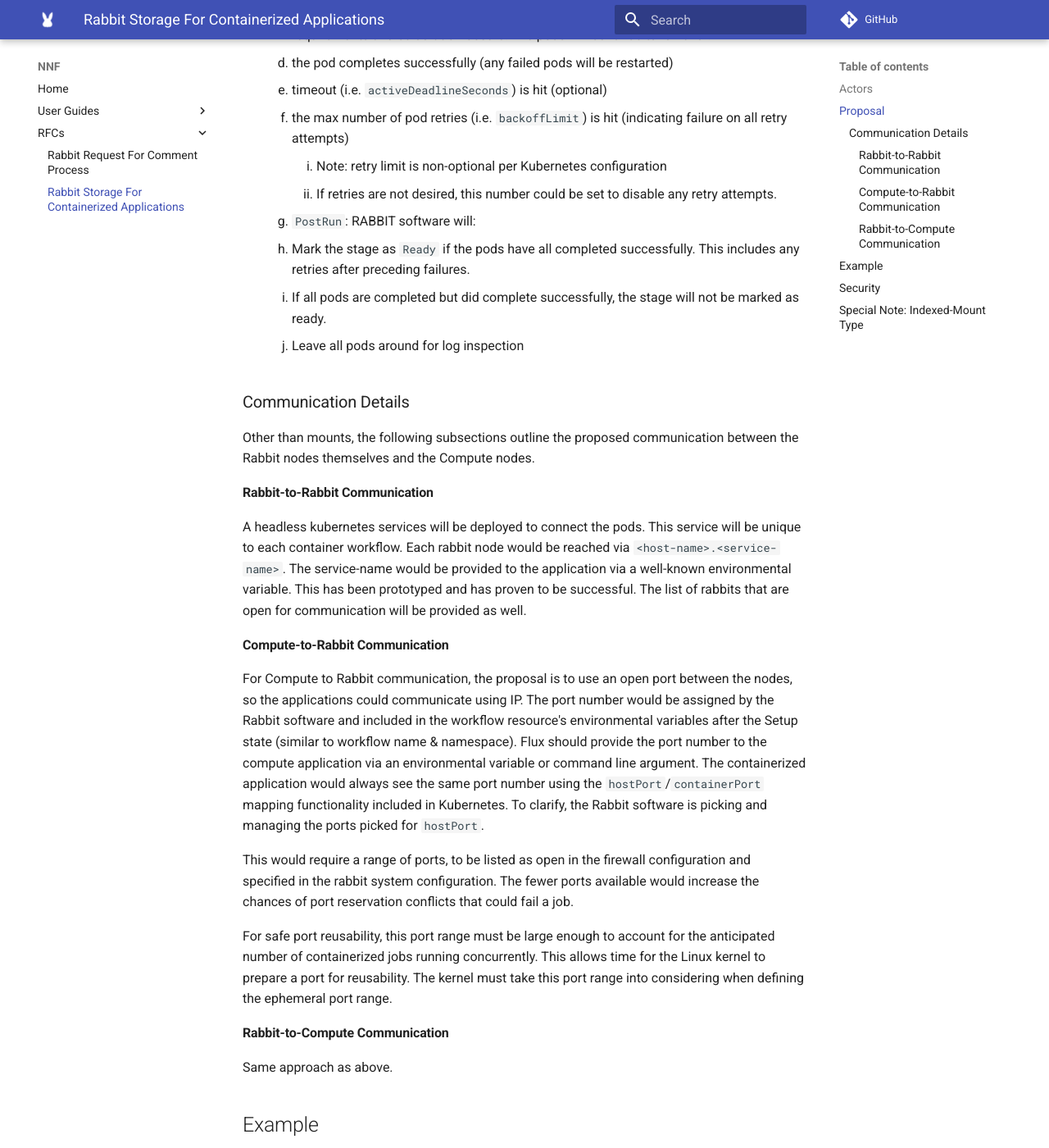
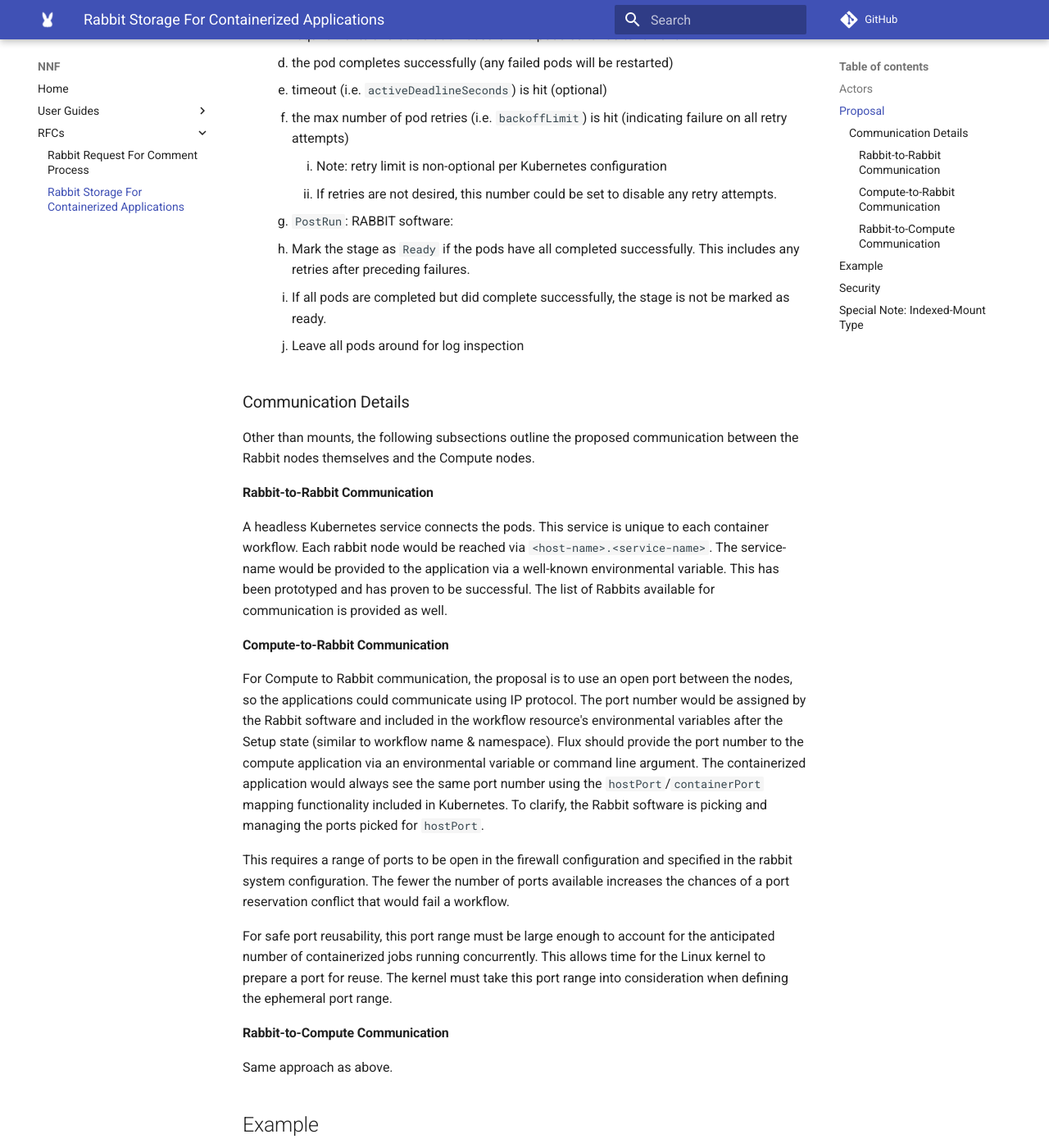
Before and after one commit to NearNodeFlash/NearNodeFlash.github.io, an MkDocs documentation site: the page built from docs/rfcs/0002/readme.md, in a window 1280 px wide and 1400 px high, scrolled down 1808 px. Shown: the whole window at 82% size. Built offline with MkDocs 1.6.1 and Material for MkDocs 9.7.7, drawn with Linux system fonts in a browser that asks for light colours; comment, search, counter and statistics services are not loaded; some of the changed text lies outside the part shown.

Commit message:
Apply Tony's suggestions from code review
Co-authored-by: Tony Floeder <anthony.floeder@hpe.com>

````diff
--- a/docs/rfcs/0002/readme.md
+++ b/docs/rfcs/0002/readme.md
@@ -24,7 +24,7 @@
 
 ## Proposal
 
-The proposal below outlines the high level behavior of using containers:
+The proposal below outlines the high level behavior of running containers in a workflow:
 
 1. The AUTHOR writes their application expecting NNF Storage at specific locations. For each storage requirement, they define:
     1. a unique name for the storage which can be referenced in the 'container' directive
@@ -35,23 +35,23 @@
     1. a unique name for the program to be referred by USER
     2. the pod template specification for executing their program
     3. the NNF storage requirements described above.
-3. The ADMINISTRATOR creates a corresponding _NNF Container Profile_ custom kubernetes resource with the necessary NNF storage requirements and pod specification as described by the AUTHOR
+3. The ADMINISTRATOR creates a corresponding _NNF Container Profile_ Kubernetes custom resource with the necessary NNF storage requirements and pod specification as described by the AUTHOR
 4. The USER who desires to use the application works with the AUTHOR and the related NNF Container Profile to understand the storage requirements
-5. The USER submits a WLM job with the #DW container fields populated
-6. WLM runs the job and drives the job through the following stages...
-    1. `Proposal`: RABBIT validates the #DW container directive by comparing the supplied values to what is listed in the NNF Container Profile. If the USER fails to meet the requirements, the job fails
-    2. `PreRun`: RABBIT software will:
-        1. create a config map reflecting the storage requirements and any runtime parameters; this is provided to the container at the volume mount named `nnf-config`, if specified
-        2. duplicate the pod template specification from the Container Profile and patches the necessary Volumes and the config map. The spec is used as the basis for starting the necessary pods and containers.
-    3. The containerized application(s) executes. The expected mounts are available per the requirements and celebration occurs. The pods will continue to run until:
+5. The USER submits a WLM job with the #DW container directive variables populated
+6. WLM runs the workflow and drives it through the following stages...
+    1. `Proposal`: RABBIT validates the #DW container directive by comparing the supplied values to those listed in the NNF Container Profile. If the workflow fails to meet the requirements, the job fails
+    2. `PreRun`: RABBIT software:
+        1. creates a config map reflecting the storage requirements and any runtime parameters; this is provided to the container at the volume mount named `nnf-config`, if specified
+        2. duplicates the pod template specification from the Container Profile and patches the necessary Volumes and the config map. The spec is used as the basis for starting the necessary pods and containers.
+    3. The containerized application(s) executes. The expected mounts are available per the requirements and celebration occurs. The pods continue to run until:
        1. the pod completes successfully (any failed pods will be restarted)
        2. timeout (i.e. `activeDeadlineSeconds`) is hit (optional)
        3. the max number of pod retries (i.e. `backoffLimit`) is hit (indicating failure on all retry attempts)
           1. Note: retry limit is non-optional per Kubernetes configuration
           2. If retries are not desired, this number could be set to disable any retry attempts.
-    4. `PostRun`: RABBIT software will:
+    4. `PostRun`: RABBIT software:
        1. Mark the stage as `Ready` if the pods have all completed successfully. This includes any retries after preceding failures.
-       2. If all pods are completed but did complete successfully, the stage will not be marked as ready.
+       2. If all pods are completed but did complete successfully, the stage is not be marked as ready.
        3. Leave all pods around for log inspection
 
 ### Communication Details
@@ -60,23 +60,23 @@
 
 #### Rabbit-to-Rabbit Communication
 
-A headless kubernetes services will be deployed to connect the pods. This service will be unique to each container workflow. Each rabbit node would be
+A headless Kubernetes service connects the pods. This service is unique to each container workflow. Each rabbit node would be
 reached via `<host-name>.<service-name>`. The service-name would be provided to the application via a well-known environmental variable.
-This has been prototyped and has proven to be successful. The list of rabbits that are open for communication will be provided as well.
+This has been prototyped and has proven to be successful. The list of Rabbits available for communication is provided as well.
 
 #### Compute-to-Rabbit Communication
 
-For Compute to Rabbit communication, the proposal is to use an open port between the nodes, so the applications could communicate using IP.
+For Compute to Rabbit communication, the proposal is to use an open port between the nodes, so the applications could communicate using IP protocol.
 The port number would be assigned by the Rabbit software and included in the workflow resource's environmental variables after the Setup state (similar to workflow name & namespace).
 Flux should provide the port number to the compute application via an environmental variable or command line argument. The containerized application
 would always see the same port number using the `hostPort`/`containerPort` mapping functionality included in Kubernetes. To clarify, the Rabbit software is picking
 and managing the ports picked for `hostPort`.
 
-This would require a range of ports, to be listed as open in the firewall configuration and specified in the rabbit system configuration.
-The fewer ports available would increase the chances of port reservation conflicts that could fail a job.
+This requires a range of ports to be open in the firewall configuration and specified in the rabbit system configuration.
+The fewer the number of ports available increases the chances of a port reservation conflict that would fail a workflow.
 
 For safe port reusability, this port range must be large enough to account for the anticipated number of containerized jobs running concurrently. This allows time for the Linux kernel
-to prepare a port for reusability. The kernel must take this port range into considering when defining the ephemeral port range.
+to prepare a port for reuse. The kernel must take this port range into consideration when defining the ephemeral port range.
 
 #### Rabbit-to-Compute Communication
 
@@ -207,13 +207,13 @@
 
     3. Rabbit software starts the pods on Rabbit nodes
 4. Post-Run
-   1. Rabbit will wait for all pods to finish
-   2. If all pods are successful, Post-Run will be marked as `Ready`
-   3. If any pod is not successful, Post-Run will not be marked as `Ready`
+   1. Rabbit waits for all pods to finish
+   2. If all pods are successful, Post-Run is marked as `Ready`
+   3. If any pod is not successful, Post-Run is not marked as `Ready`
 
 ## Security
 
-Kubernetes allows for a way to define permissions for a container using a [Security Context](https://kubernetes.io/docs/tasks/configure-pod-container/security-context/). This can be seen in the pod template spec above. The user and group IDs will be inherited from the Workflow's spec.
+Kubernetes allows for a way to define permissions for a container using a [Security Context](https://kubernetes.io/docs/tasks/configure-pod-container/security-context/). This can be seen in the pod template spec above. The user and group IDs are inherited from the Workflow's spec.
 
 ## Special Note: Indexed-Mount Type
 
@@ -221,7 +221,7 @@
 
 Application AUTHORS must be aware that their desired mount-point really contains a collection of directories, one for each compute node. The mount point type can be known by consulting the config map values.
 
-If we continue the example from above, the `foo` application would expect the foo-local-storage path of `/foo/local` to contain several directories
+If we continue the example from above, the `foo` application expects the foo-local-storage path of `/foo/local` to contain several directories
 
 ```shell
 $ ls /foo/local/*
````
